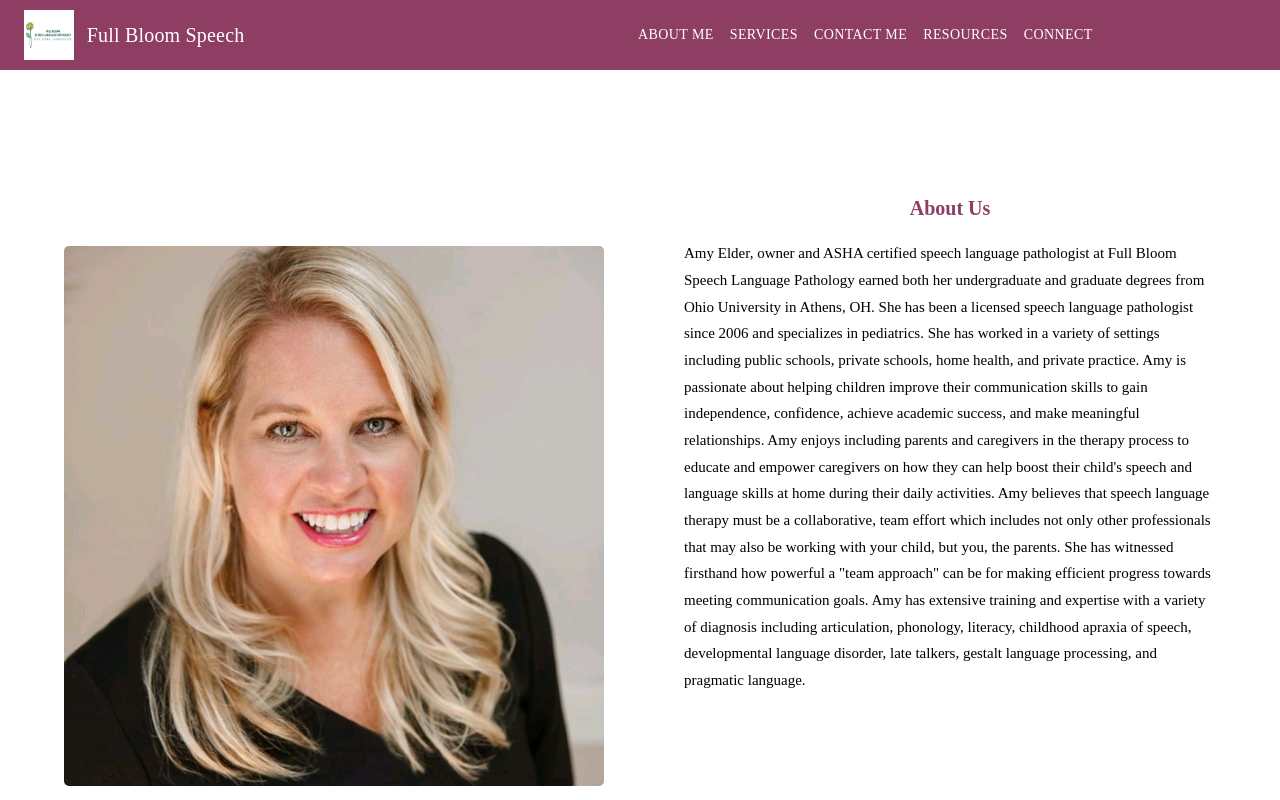
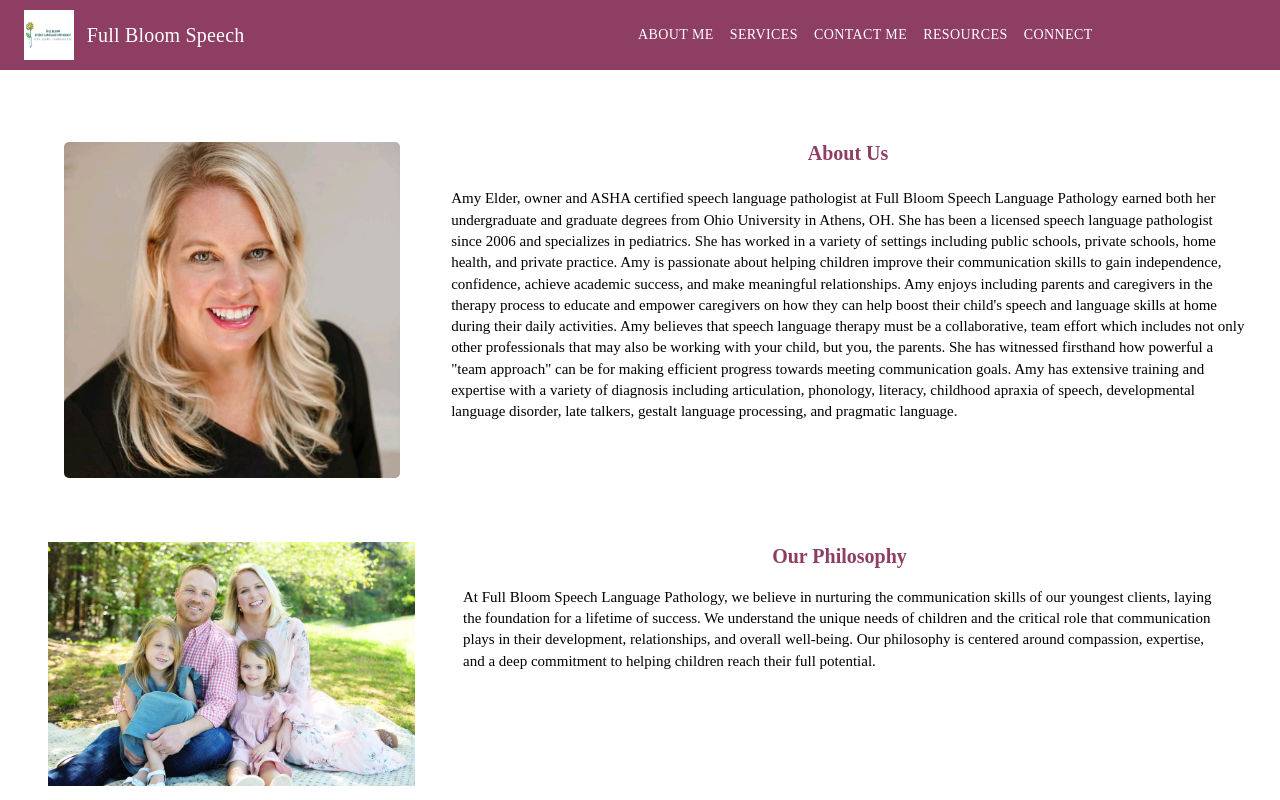
Before and after one commit to beemak789/AE_SLP_Website, a React (Create React App) app in the folder AE_Website/: page / in a window 1280 px wide. Shown: the top 800 px of the page. Built offline with nearby package versions, Linux system fonts and the light colour scheme; some icons are missing; a web font is replaced by a local one.

Commit message:
integrated styled components

```diff
--- a/AE_Website/src/aboutMe.css
+++ b/AE_Website/src/aboutMe.css
@@ -1,93 +1,3 @@
-.about-me-container {
-  display: flex;
-  flex-direction: column;
-  font-size: 32px;
-  font-weight: bold;
-  background-color: white;
-  width: 100%;
-  /* border: 2px solid red; */
-}
-
-.about-me-title {
-  margin-bottom: 1px;
-  color: black;
-  /* border: 2px solid red; */
-  text-align: center;
-}
-
-.amy-title {
-  font-size: 20px;
-  /* border: 2px solid pink; */
-  text-align: center;
-  padding: 1rem;
-  color: #8e3e63;
-}
-.about-me-text {
-  /* border: 2px solid blue; */
-  display: flex;
-  flex-direction: column;
-}
-
-.about-me-paragraph {
-  font-size: 12px;
-  /* border: 2px solid green; */
-  padding: 1rem;
-  margin: auto;
-  font-size: 15px;
-  line-height: 16pt;
-  font-weight: 100;
-  text-align: start;
-  margin-top: -2rem;
-}
-
-.profile-photo {
-  width: 28%;
-  height: 28%;
-  /* border: 2px solid orange; */
-  border-radius: 5px;
-  /* margin-top: 3rem; */
-  margin-top: 3.5rem;
-}
-
-.philo-text {
-  text-align: center;
-  color: #c06792;
-  font-size: 20px;
-}
-
-.philosophy-container {
-  /* border: 2px solid blue; */
-  text-align: start;
-  font-size: 15px;
-  line-height: 16pt;
-  font-weight: 100;
-  padding: 1rem;
-  margin-top: -2rem;
-}
-
-.img-aboutme-container {
-  /* border: 4px solid red; */
-  display: flex;
-  gap: 2rem;
-  padding: 1rem;
-  padding-left: 4rem;
-  align-items: center;
-}
-
-.philo-img-container {
-  /* border: 2px solid green; */
-  display: flex;
-  background-color: white;
-  padding: 3rem;
-  gap: 2rem;
-}
-
-.family-photo {
-  height: 30%;
-  width: 31%;
-  border: 2px;
-  /* border: 2px solid orange; */
-}
 
 /* ----------- iPhone 12 and 12 pro ----------- */
 @media screen and (min-device-width: 300px) and (max-device-width: 449px) and (-webkit-min-device-pixel-ratio: 2) {
--- a/AE_Website/src/component/AboutMe.js
+++ b/AE_Website/src/component/AboutMe.js
@@ -3,17 +3,13 @@
 
 const AboutMe = () => {
   return (
-    <div className='about-me-container'>
-      <div className='img-aboutme-container'>
-        <img
-          src='/amyElderProfile.jpg'
-          alt='profile logo'
-          className='profile-photo'
-        ></img>
-        <div className='about-me-text'>
-        <p className='amy-title'>About Us</p>
-          <p className='about-me-paragraph'>
-           Amy Elder, owner and ASHA certified speech language pathologist at
+    <AboutMeContainer>
+      <AboutMeSection>
+        <img src='/amyElderProfile.jpg' alt='profile-pic'></img>
+        <AboutMeParagraphContainer>
+          <p className='header-1'>About Us</p>
+          <p className='paragraph'>
+            Amy Elder, owner and ASHA certified speech language pathologist at
             Full Bloom Speech Language Pathology earned both her undergraduate
             and graduate degrees from Ohio University in Athens, OH. She has
             been a licensed speech language pathologist since 2006 and
@@ -36,14 +32,16 @@
             apraxia of speech, developmental language disorder, late talkers,
             gestalt language processing, and pragmatic language.
           </p>
-        </div>
-      </div>
+        </AboutMeParagraphContainer>
+      </AboutMeSection>
 
-      <div className='philo-img-container'>
-      <img src='/family.jpg' className='family-photo' />
-        <div className='philosophy-container'>
-          <p className='philo-text'><b>Our Philosophy</b></p>
-          <p>
+      <OurPhilosophyContainer>
+        <img src='/family.jpg' />
+        <PhilosophyText>
+          <p className='header-2'>
+            <b>Our Philosophy</b>
+          </p>
+          <p className='paragraph'>
             At Full Bloom Speech Language Pathology, we believe in nurturing the
             communication skills of our youngest clients, laying the foundation
             for a lifetime of success. We understand the unique needs of
@@ -52,11 +50,82 @@
             is centered around compassion, expertise, and a deep commitment to
             helping children reach their full potential.
           </p>
-        </div>
-
-      </div>
-    </div>
+        </PhilosophyText>
+      </OurPhilosophyContainer>
+    </AboutMeContainer>
   );
 };
 
 export default AboutMe;
+
+const AboutMeContainer = styled.div`
+  display: flex;
+  flex-direction: column;
+  font-size: 32px;
+  font-weight: bold;
+  background-color: white;
+  width: 100%;
+`;
+
+const AboutMeSection = styled.div`
+  display: flex;
+  gap: 2rem;
+  padding: 1rem;
+  padding-left: 4rem;
+  align-items: center;
+
+  img {
+    width: 28%;
+    height: 28%;
+    border-radius: 5px;
+    margin-top: 3.5rem;
+  }
+`;
+
+const AboutMeParagraphContainer = styled.div`
+  display: flex;
+  flex-direction: column;
+  .header-1 {
+    font-size: 20px;
+    text-align: center;
+    padding: 1rem;
+    color: #8e3e63;
+  }
+  .paragraph {
+    font-size: 12px;
+    padding: 1.2rem;
+    font-size: 15px;
+    line-height: 16pt;
+    font-weight: 100;
+    text-align: start;
+    margin-top: -2rem;
+  }
+`;
+
+const OurPhilosophyContainer = styled.div`
+  display: flex;
+  background-color: white;
+  padding: 3rem;
+  gap: 2rem;
+
+  img {
+    height: 30%;
+    width: 31%;
+    border: 2px;
+  }
+`;
+
+const PhilosophyText = styled.div`
+  text-align: start;
+  font-size: 15px;
+  line-height: 16pt;
+  font-weight: 100;
+  padding: 1rem;
+  margin-top: -2rem;
+
+  .header-2 {
+    font-size: 20px;
+    text-align: center;
+    color: #8e3e63;
+  }
+`;
```
Also changed, not shown: AE_Website/src/shared/sharedComponents.js (+9 -8 lines).
